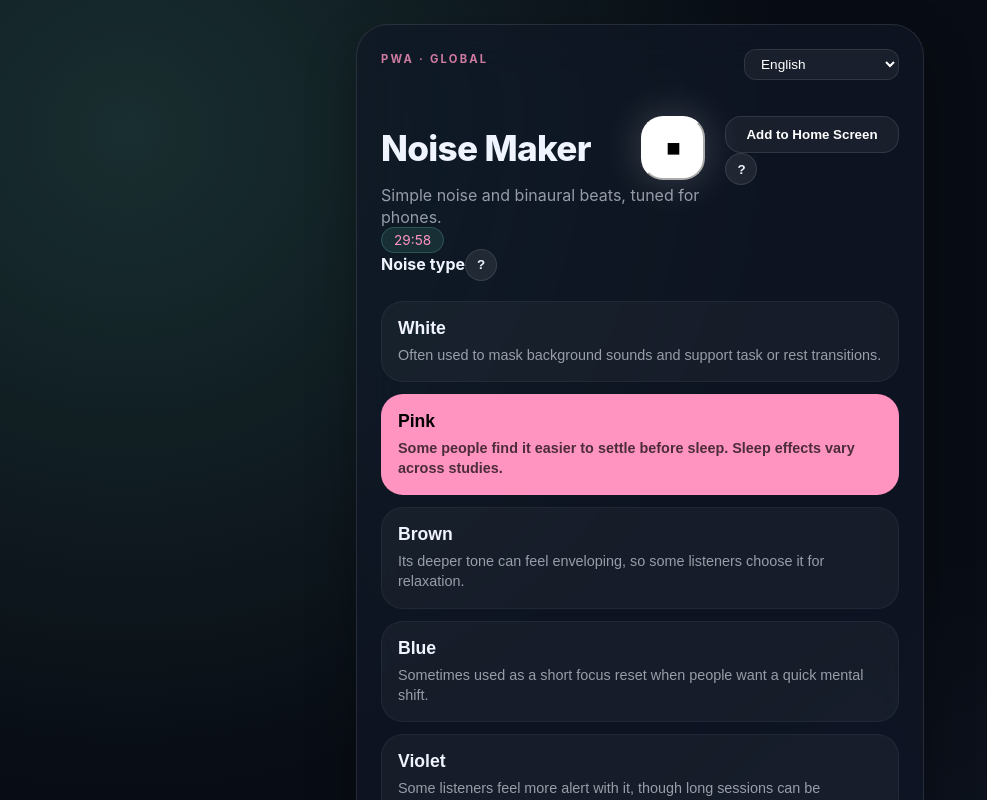
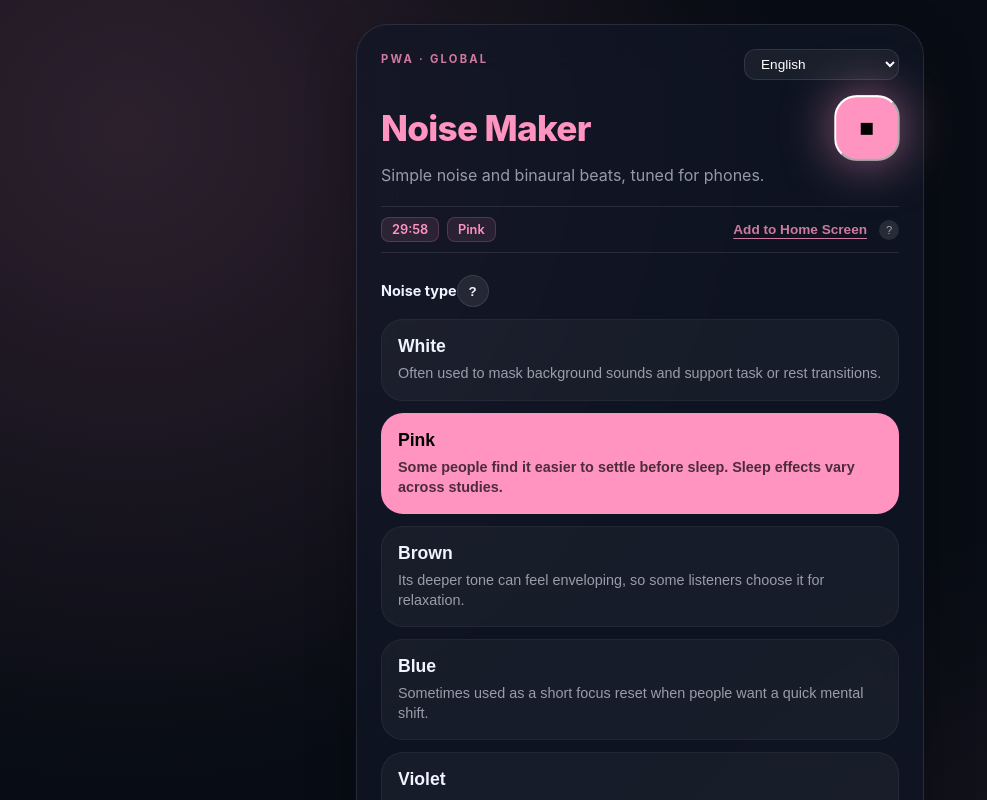
Before and after one commit to shin1007/noise_maker, a React (Vite) app: page / in a window 1280 px wide. Both pictures are taken after a click on the button "Play". Shown: the top 800 px of the page, without its empty margins (0-987 px from the left). Built offline with nearby package versions, Linux system fonts and the light colour scheme.

Commit message:
feat: Enhance UI with dynamic accent color and status action row

```diff
--- a/src/App.tsx
+++ b/src/App.tsx
@@ -303,14 +303,22 @@ export function App() {
       blue: '#5da5ff',
       violet: '#c683ff'
     };
+    const rgbs: Record<NoiseType, string> = {
+      white: '255, 255, 255',
+      pink: '255, 148, 193',
+      brown: '169, 117, 84',
+      blue: '93, 165, 255',
+      violet: '198, 131, 255'
+    };
     document.body.style.setProperty('--accent-color', colors[noiseType]);
+    document.body.style.setProperty('--accent-rgb', rgbs[noiseType]);
   }, [noiseType]);
 
   return (
     <main className="app-shell">
       <section className="hero card">
         <div className="hero-header">
-          <div className="hero-meta-row">
+          <div className="hero-meta-row compact">
             <p className="eyebrow">PWA · Global</p>
             <div className="locale-select-wrap">
               <select className="locale-select" value={locale} onChange={(event) => handleLocaleChange(event.target.value as Locale)} aria-label="Language">
@@ -323,7 +331,7 @@ export function App() {
             </div>
           </div>
 
-          <div className="title-section">
+          <div className="title-section compact">
             <div className="title-group">
               <div className="title-inline">
                 <h1 className="hero-title">{strings.appName}</h1>
@@ -339,14 +347,30 @@ export function App() {
               </div>
               <p className="lead">{strings.appTagline}</p>
             </div>
+          </div>
 
-            <div className="install-action">
-              <button className="secondary-button" type="button" onClick={() => void triggerInstall()}>
+          <div className="status-action-row">
+            <div className="status-group">
+              {remainingSeconds !== null && (
+                <span className="status-pill timer-pill">
+                  {formatRemaining(locale, remainingSeconds, strings)}
+                </span>
+              )}
+              {isPlaying && (
+                <span className="status-pill config-pill">
+                  {getNoiseLabel(locale, noiseType)}
+                  {binauralEnabled && ` + ${resolveLocalizedText(activeBinauralBand.label, locale).split(' ')[0]}`}
+                </span>
+              )}
+            </div>
+
+            <div className="install-action-simple">
+              <button className="text-button" type="button" onClick={() => void triggerInstall()}>
                 {strings.install}
               </button>
               <button
                 type="button"
-                className="help-button"
+                className="help-button-small"
                 onClick={() => setInstallGuideOpen((current) => !current)}
                 aria-expanded={installGuideOpen}
                 aria-label={strings.installInfo}
@@ -400,12 +424,6 @@ export function App() {
           ) : null}
         </div>
 
-        {remainingSeconds !== null ? (
-          <div className="status-row">
-            <span className="status-pill subtle">{formatRemaining(locale, remainingSeconds, strings)}</span>
-          </div>
-        ) : null}
-
         <div className="noise-head">
           <strong>{strings.noiseType}</strong>
           <button
@@ -449,15 +467,6 @@ export function App() {
             </button>
           ))}
         </div>
-
-        {isPlaying && (
-          <div className="playback-visualizer" aria-hidden="true">
-            <div className="bar"></div>
-            <div className="bar"></div>
-            <div className="bar"></div>
-            <div className="bar"></div>
-          </div>
-        )}
 
         <div className="hero-quick-controls">
           <div className="control-stack">
--- a/src/styles.css
+++ b/src/styles.css
@@ -3,7 +3,8 @@
   font-family: "Avenir Next", "SF Pro Display", "Hiragino Sans", sans-serif;
   --bg-color: #080c14;
   --card-bg: rgba(18, 24, 38, 0.7);
-  --accent-color: #77f2d0; /* Default, dynamic */
+  --accent-color: #77f2d0; /* Default hex */
+  --accent-rgb: 119, 242, 208; /* Default rgb */
   --text-main: #f0f4ff;
   --text-dim: rgba(240, 244, 255, 0.6);
   --border-glow: rgba(255, 255, 255, 0.1);
@@ -16,8 +17,8 @@ html, body {
   margin: 0;
   background-color: var(--bg-color);
   background-image:
-    radial-gradient(circle at 10% 10%, rgba(var(--accent-rgb, 119, 242, 208), 0.15), transparent 40%),
-    radial-gradient(circle at 90% 90%, rgba(122, 168, 255, 0.1), transparent 40%);
+    radial-gradient(circle at 10% 10%, rgba(var(--accent-rgb), 0.15), transparent 40%),
+    radial-gradient(circle at 90% 90%, rgba(var(--accent-rgb), 0.1), transparent 40%);
   color: var(--text-main);
   transition: background-image 0.5s ease;
 }
@@ -52,19 +53,27 @@ body { overflow-x: hidden; }
   font-weight: 700;
   color: var(--accent-color);
   opacity: 0.8;
+  transition: color 0.5s ease;
 }
 
-.hero-title { font-size: 2.2rem; font-weight: 800; letter-spacing: -0.02em; margin: 0; }
+.hero-title {
+  font-size: 2.2rem;
+  font-weight: 800;
+  letter-spacing: -0.02em;
+  margin: 0;
+  color: var(--accent-color);
+  transition: color 0.5s ease;
+}
 
-.hero-header { display: flex; flex-direction: column; gap: 16px; }
-.title-section { display: flex; flex-direction: column; gap: 20px; }
+.hero-header { display: flex; flex-direction: column; gap: 8px; }
+.title-section.compact { display: flex; flex-direction: column; gap: 8px; }
 .title-group { display: flex; flex-direction: column; gap: 4px; }
 .title-inline { display: flex; justify-content: space-between; align-items: center; gap: 16px; }
 
 .lead { font-size: 1rem; color: var(--text-dim); line-height: 1.4; margin: 0; }
 
 /* Header & Controls */
-.hero-meta-row { display: flex; justify-content: space-between; align-items: center; margin-bottom: 20px; }
+.hero-meta-row.compact { display: flex; justify-content: space-between; align-items: center; margin-bottom: 8px; }
 .locale-select { background: rgba(255, 255, 255, 0.05); color: white; border: 1px solid rgba(255, 255, 255, 0.1); border-radius: 12px; padding: 6px 12px; font-size: 0.85rem; }
 
 /* Play Button */
@@ -72,31 +81,63 @@ body { overflow-x: hidden; }
   width: 64px; height: 64px; border-radius: 22px;
   background: var(--accent-color); color: #000;
   display: flex; align-items: center; justify-content: center; font-size: 1.5rem;
-  box-shadow: 0 0 30px rgba(var(--accent-rgb, 119, 242, 208), 0.3);
-  transition: all 0.3s cubic-bezier(0.175, 0.885, 0.32, 1.275);
+  box-shadow: 0 10px 30px rgba(var(--accent-rgb), 0.3);
+  transition: all 0.5s cubic-bezier(0.175, 0.885, 0.32, 1.275);
 }
 .play-icon-button:active { transform: scale(0.92); }
-.play-icon-button.is-playing { background: white; box-shadow: 0 0 40px rgba(255, 255, 255, 0.2); }
+.play-icon-button.is-playing {
+  background: var(--accent-color);
+  box-shadow: 0 0 40px rgba(var(--accent-rgb), 0.5);
+  animation: button-pulse 2s infinite ease-in-out;
+}
+@keyframes button-pulse {
+  0%, 100% { transform: scale(1); box-shadow: 0 0 30px rgba(var(--accent-rgb), 0.4); }
+  50% { transform: scale(1.03); box-shadow: 0 0 50px rgba(var(--accent-rgb), 0.6); }
+}
+
+/* Status Action Row */
+.status-action-row {
+  display: flex;
+  justify-content: space-between;
+  align-items: center;
+  margin: 12px 0;
+  padding: 10px 0;
+  border-top: 1px solid var(--border-glow);
+  border-bottom: 1px solid var(--border-glow);
+}
+.status-group { display: flex; gap: 8px; flex-wrap: wrap; }
+.status-pill {
+  padding: 4px 10px;
+  background: rgba(var(--accent-rgb), 0.1);
+  border: 1px solid rgba(var(--accent-rgb), 0.2);
+  border-radius: 8px;
+  font-size: 0.8rem;
+  font-weight: 600;
+  color: var(--accent-color);
+  transition: all 0.5s ease;
+}
+.config-pill { animation: breathing 3s ease-in-out infinite; }
+@keyframes breathing {
+  0%, 100% { opacity: 1; transform: scale(1); }
+  50% { opacity: 0.7; transform: scale(0.98); }
+}
+
+.install-action-simple { display: flex; align-items: center; gap: 4px; }
+.text-button { background: none; border: none; color: var(--accent-color); font-size: 0.85rem; font-weight: 700; padding: 4px 8px; text-decoration: underline; text-underline-offset: 4px; opacity: 0.8; transition: color 0.5s ease; }
+.help-button-small { width: 20px; height: 20px; border-radius: 50%; background: rgba(255, 255, 255, 0.1); border: none; color: var(--text-dim); font-size: 0.7rem; display: flex; align-items: center; justify-content: center; }
 
 /* Noise Grid */
-.noise-grid { display: grid; grid-template-columns: 1fr; gap: 12px; margin: 20px 0; }
+.noise-head { margin-top: 10px; margin-bottom: 12px; font-size: 0.9rem; }
+.noise-grid { display: grid; grid-template-columns: 1fr; gap: 12px; margin: 12px 0; }
 .noise-chip {
   text-align: left; padding: 16px; border-radius: 22px;
   background: rgba(255, 255, 255, 0.04); border: 1px solid rgba(255, 255, 255, 0.05);
-  display: flex; flex-direction: column; gap: 6px; color: inherit; transition: all 0.2s ease;
+  display: flex; flex-direction: column; gap: 6px; color: inherit; transition: all 0.3s ease;
 }
 .noise-chip strong { font-size: 1.1rem; }
 .noise-chip span { color: var(--text-dim); font-size: 0.9rem; line-height: 1.4; }
 .noise-chip.selected { background: var(--accent-color); color: #000; font-weight: 700; border-color: transparent; }
 .noise-chip.selected span { color: rgba(0, 0, 0, 0.7); }
-
-/* Visualizer */
-.playback-visualizer { display: flex; justify-content: center; align-items: flex-end; gap: 4px; height: 30px; margin: 10px 0; }
-.playback-visualizer .bar { width: 4px; background: var(--accent-color); border-radius: 2px; animation: bar-dance 1s ease-in-out infinite; }
-.playback-visualizer .bar:nth-child(2) { animation-delay: 0.1s; height: 60%; }
-.playback-visualizer .bar:nth-child(3) { animation-delay: 0.2s; height: 80%; }
-.playback-visualizer .bar:nth-child(4) { animation-delay: 0.15s; height: 50%; }
-@keyframes bar-dance { 0%, 100% { height: 30%; } 50% { height: 100%; } }
 
 /* Sliders */
 .hero-quick-controls { margin-top: 24px; }
@@ -104,20 +145,21 @@ body { overflow-x: hidden; }
 .control-group label { display: flex; flex-direction: column; gap: 12px; width: 100%; }
 .label-row { display: flex; justify-content: space-between; align-items: baseline; }
 .label-text { font-size: 0.9rem; color: var(--text-dim); font-weight: 700; text-transform: uppercase; letter-spacing: 0.05em; }
-.value-display { font-family: monospace; font-size: 1.1rem; font-weight: 700; color: var(--accent-color); }
+.value-display { font-family: monospace; font-size: 1.1rem; font-weight: 700; color: var(--accent-color); transition: color 0.5s ease; }
 
 input[type="range"] {
-  -webkit-appearance: none; width: 100%; height: 12px;
-  background: rgba(255, 255, 255, 0.1); border-radius: 6px; outline: none;
+  -webkit-appearance: none; width: 100%; height: 10px;
+  background: rgba(255, 255, 255, 0.1); border-radius: 5px; outline: none;
 }
 input[type="range"]::-webkit-slider-thumb {
   -webkit-appearance: none; width: 28px; height: 28px; border-radius: 50%;
   background: white; box-shadow: 0 4px 10px rgba(0, 0, 0, 0.3);
   cursor: pointer; border: 6px solid var(--accent-color);
+  transition: border-color 0.5s ease;
 }
 
 /* Binaural & Details */
-.binaural-details { width: 100%; }
+.binaural-details { width: 100%; margin-top: 10px; }
 .binaural-details summary { list-style: none; cursor: pointer; }
 .binaural-details summary::-webkit-details-marker { display: none; }
 .toggle-row { display: flex; justify-content: space-between; align-items: center; }
@@ -139,18 +181,16 @@ input[type="range"]::-webkit-slider-thumb {
 .band-button {
   text-align: left; padding: 14px 18px; border-radius: 20px;
   background: rgba(255, 255, 255, 0.04); border: 1px solid rgba(255, 255, 255, 0.05);
-  display: flex; flex-direction: column; gap: 4px; color: var(--text-main); transition: all 0.2s ease;
+  display: flex; flex-direction: column; gap: 4px; color: var(--text-main); transition: all 0.3s ease;
 }
 .band-button strong { font-size: 1rem; }
 .band-button span { color: var(--text-dim); font-size: 0.85rem; line-height: 1.4; }
-.band-button.active { background: rgba(var(--accent-rgb, 119, 242, 208), 0.15); border-color: var(--accent-color); }
+.band-button.active { background: rgba(var(--accent-rgb), 0.15); border-color: var(--accent-color); }
 .band-button.active strong { color: var(--accent-color); }
 
 /* Utilities */
 .help-button { width: 32px; height: 32px; border-radius: 50%; background: rgba(255, 255, 255, 0.08); border: 1px solid rgba(255, 255, 255, 0.1); color: var(--text-main); font-weight: 700; }
 .help-links-panel { padding: 16px; background: rgba(0, 0, 0, 0.2); border-radius: 18px; font-size: 0.9rem; margin-bottom: 10px; }
-.status-pill { padding: 4px 12px; background: rgba(var(--accent-rgb, 119, 242, 208), 0.1); border: 1px solid rgba(var(--accent-rgb, 119, 242, 208), 0.2); border-radius: 99px; font-size: 0.85rem; color: var(--accent-color); }
-.secondary-button { background: rgba(255, 255, 255, 0.05); border: 1px solid rgba(255, 255, 255, 0.1); color: white; padding: 10px 20px; border-radius: 16px; font-weight: 600; }
 
 /* Installation Guide Overlay */
 .install-guide-overlay { position: fixed; inset: 0; background: rgba(0, 0, 0, 0.7); backdrop-filter: blur(8px); -webkit-backdrop-filter: blur(8px); display: flex; align-items: center; justify-content: center; z-index: 1000; padding: 20px; }
@@ -169,7 +209,5 @@ input[type="range"]::-webkit-slider-thumb {
 
 /* Layout for wider screens */
 @media (min-width: 641px) {
-  .title-section { flex-direction: row; justify-content: space-between; align-items: flex-start; }
-  .title-group { max-width: 70%; }
   .noise-grid { grid-template-columns: 1fr; }
 }
```
